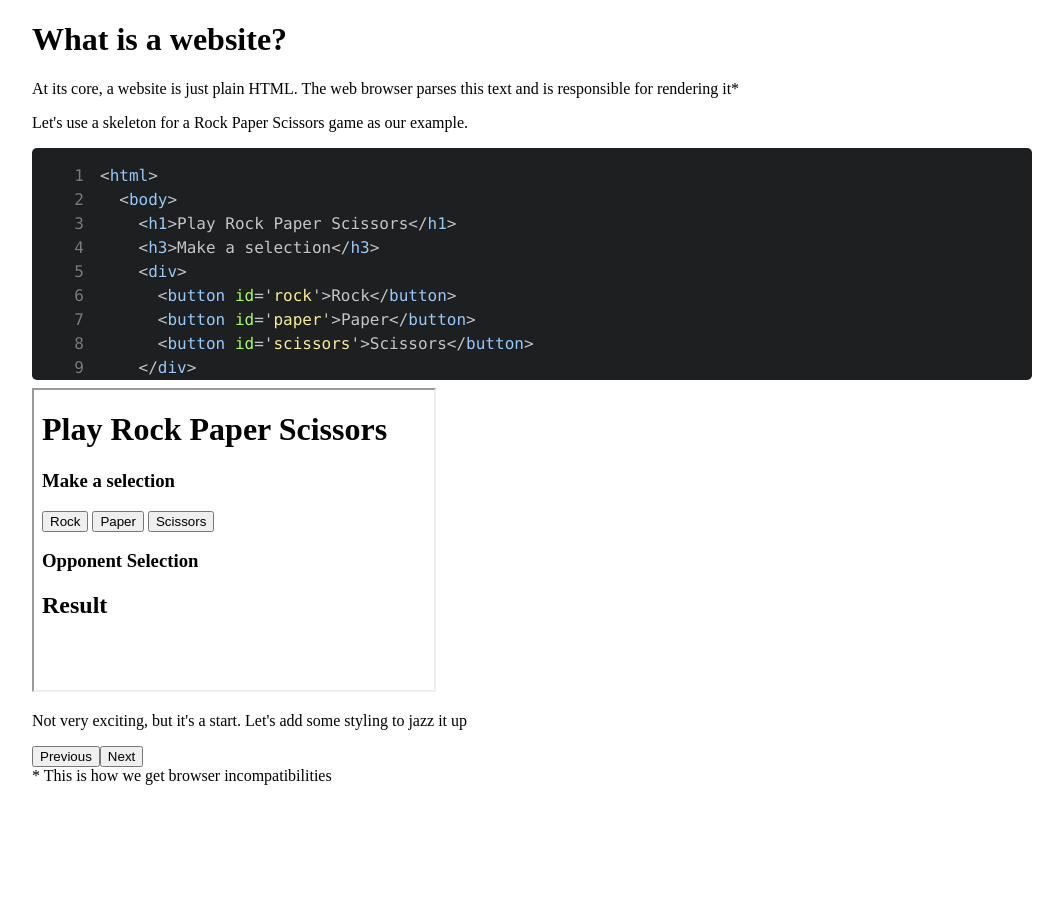
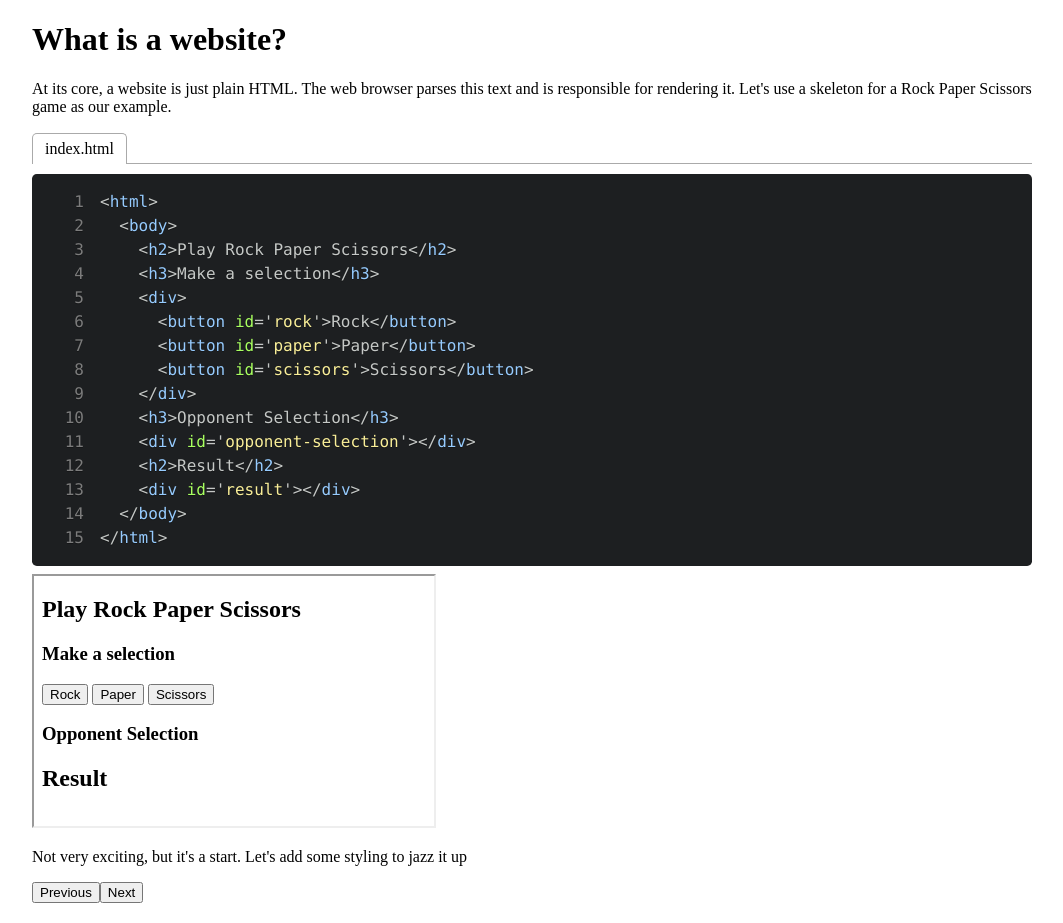
Before and after one commit to mmartinsky/what-is-webpack, a Next.js app: page /step/1 in a window 1280 px wide. Shown: the whole page, without its empty margins (108-1171 px from the left). Before the commit the page ends 805 px from the top, so only its background shows below. Built offline with nearby package versions, Linux system fonts and the light colour scheme.

Commit message:
CodeViewer with tabs

```diff
--- a/pages/index.css
+++ b/pages/index.css
@@ -2,7 +2,3 @@ body {
   width: min(calc(100% - 80px), 1000px);
   margin: 20px auto;
 }
-
-pre {
-  max-height: 200px;
-}
--- a/pages/step/1.js
+++ b/pages/step/1.js
@@ -2,11 +2,12 @@ import React from "react";
 import { Prism as SyntaxHighlighter } from "react-syntax-highlighter";
 import { atomDark } from "react-syntax-highlighter/dist/cjs/styles/prism";
 import Link from "next/link";
+import CodeViewer from "../../src/components/CodeViewer";
 
 export default function Step1(props) {
   const codeString = `<html>
   <body>
-    <h1>Play Rock Paper Scissors</h1>
+    <h2>Play Rock Paper Scissors</h2>
     <h3>Make a selection</h3>
     <div>
       <button id='rock'>Rock</button>
@@ -19,18 +20,17 @@ export default function Step1(props) {
     <div id='result'></div>
   </body>
 </html>`;
+  const tabs = [{ name: "index.html", lang: "html", code: codeString }];
   return (
     <div>
       <h1>What is a website?</h1>
       <p>
         At its core, a website is just plain HTML. The web browser parses this
-        text and is responsible for rendering it*
+        text and is responsible for rendering it. Let's use a skeleton for a
+        Rock Paper Scissors game as our example.
       </p>
-      <p>Let's use a skeleton for a Rock Paper Scissors game as our example.</p>
-      <SyntaxHighlighter language="html" style={atomDark} showLineNumbers>
-        {codeString}
-      </SyntaxHighlighter>
-      <iframe srcDoc={codeString} height={300} width={400} />
+      <CodeViewer tabs={tabs} />
+      <iframe srcDoc={codeString} height={250} width={400} />
       <p>
         Not very exciting, but it's a start. Let's add some styling to jazz it
         up
@@ -43,7 +43,6 @@ export default function Step1(props) {
           <button>Next</button>
         </Link>
       </div>
-      <aside>* This is how we get browser incompatibilities</aside>
     </div>
   );
 }
--- a/pages/step/3.js
+++ b/pages/step/3.js
@@ -2,6 +2,7 @@ import React from "react";
 import { Prism as SyntaxHighlighter } from "react-syntax-highlighter";
 import { atomDark } from "react-syntax-highlighter/dist/cjs/styles/prism";
 import Link from "next/link";
+import CodeViewer from "../../src/components/CodeViewer";
 
 export default function Step3(props) {
   const cssString = `<style>
@@ -91,6 +92,7 @@ export default function Step3(props) {
   ${jsString}
   ${cssString}
 </html>`;
+  const tabs = [{ name: "index.html", lang: "html", code: codeString }];
   return (
     <div>
       <h1>Adding Interactivity</h1>
@@ -98,9 +100,7 @@ export default function Step3(props) {
         Buttons that don't do anything aren't particularly fun. Using
         Javascript, we can add in some interactivity.
       </p>
-      <SyntaxHighlighter language="html" style={atomDark} showLineNumbers>
-        {jsString}
-      </SyntaxHighlighter>
+      <CodeViewer tabs={tabs} height={"400px"} />
       <iframe srcDoc={codeString} height={350} width={400} />
       <p>
         We have a playable MVP! It's starting to get a bit unwieldy, so we'll
--- /dev/null
+++ b/src/components/CodeViewer.js
@@ -0,0 +1,30 @@
+import React from "react";
+import { Prism as SyntaxHighlighter } from "react-syntax-highlighter";
+import { atomDark } from "react-syntax-highlighter/dist/cjs/styles/prism";
+import { Tab, Tabs, TabList, TabPanel } from "react-tabs";
+
+export default function CodeViewer(props) {
+  const { tabs, height } = props;
+  return (
+    <Tabs>
+      <TabList>
+        {tabs.map((tab, i) => (
+          <Tab key={"tab-" + i}>{tab.name}</Tab>
+        ))}
+      </TabList>
+
+      {tabs.map((tab, i) => (
+        <TabPanel key={"code-" + i}>
+          <SyntaxHighlighter
+            language={tab.lang}
+            customStyle={{ height: height || "auto" }}
+            style={atomDark}
+            showLineNumbers
+          >
+            {tab.code}
+          </SyntaxHighlighter>
+        </TabPanel>
+      ))}
+    </Tabs>
+  );
+}
```
Also changed, not shown: pages/step/2.js (+5 -5 lines), pages/step/4.js (+7 -29 lines), pages/step/6.js (+7 -22 lines).
